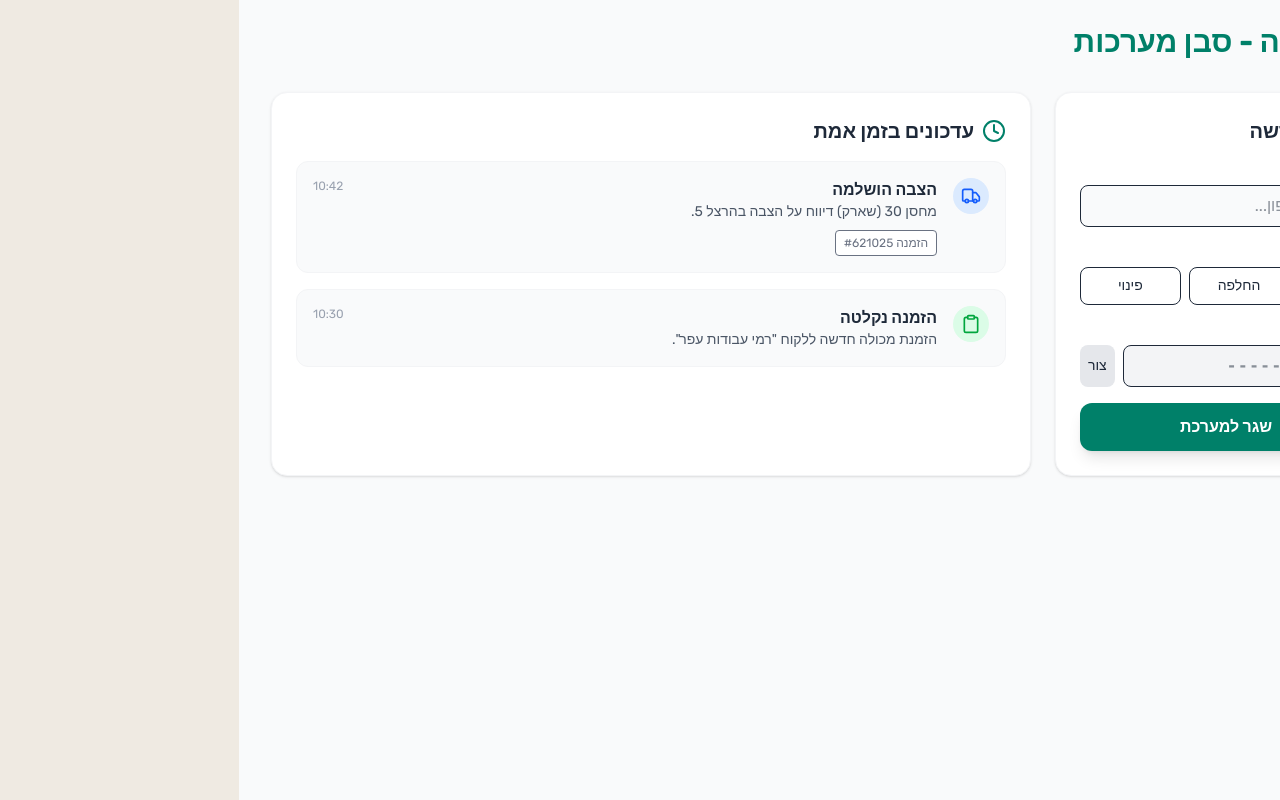
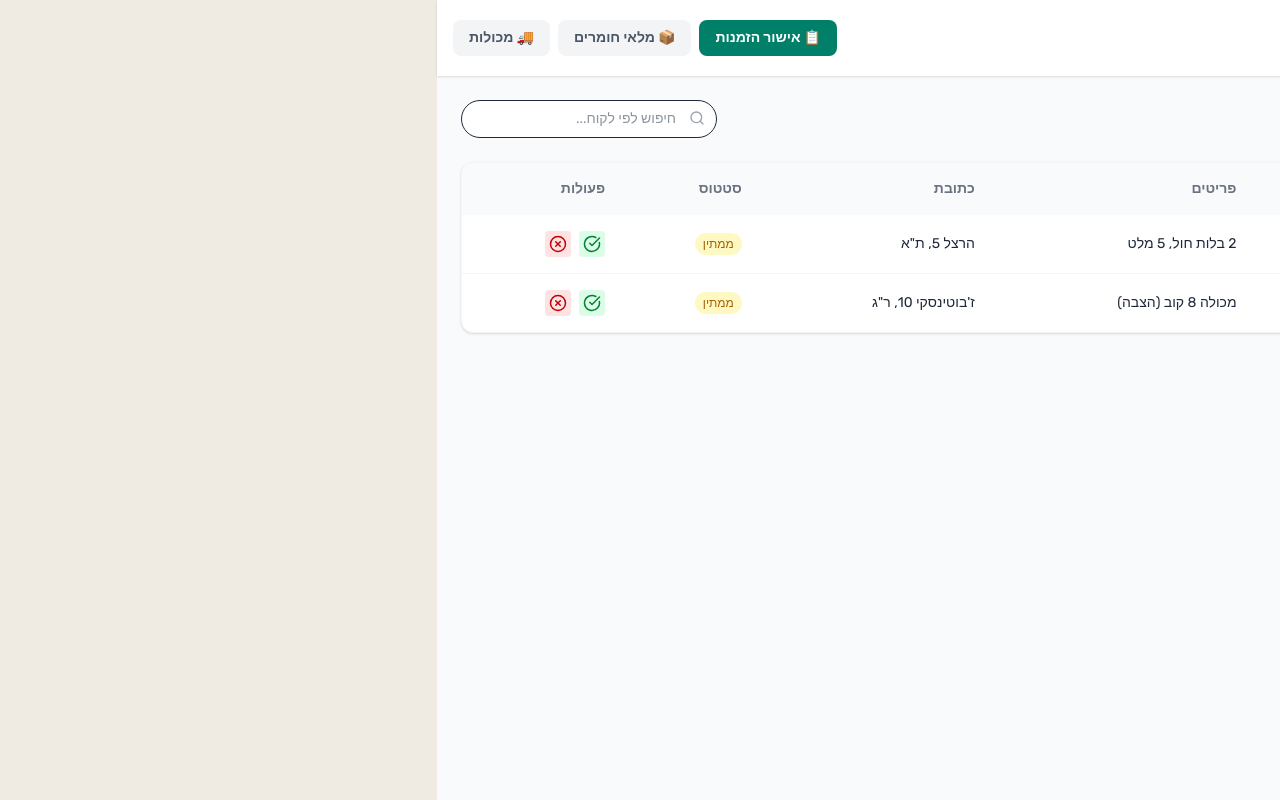
Before and after one commit to saban942025-cyber/ap94, a Next.js app: page /staff/dashboard in a window 1280 px wide. Built offline with nearby package versions, Linux system fonts and the light colour scheme.

Commit message:
Update page.tsx

```diff
--- a/src/app/staff/dashboard/page.tsx
+++ b/src/app/staff/dashboard/page.tsx
@@ -1,103 +1,206 @@
 'use client';
 import React, { useState } from 'react';
-import { Plus, Send, Clipboard, Truck, Clock } from 'lucide-react';
+import {
+  ClipboardCheck,
+  Package,
+  Truck,
+  CheckCircle,
+  XCircle,
+  AlertTriangle,
+  Search,
+  Plus
+} from 'lucide-react';
 
-export default function StaffDashboard() {
-  const [orderId, setOrderId] = useState('');
-
-  const generateOrderId = () => {
-    // מייצר מספר רנדומלי בן 6 ספרות
-    const id = Math.floor(100000 + Math.random() * 900000).toString();
-    setOrderId(id);
-  };
+export default function CombinedDashboard() {
+  const [activeTab, setActiveTab] = useState('orders'); // orders | inventory | containers
 
   return (
-    <div className="min-h-screen bg-gray-50 text-gray-800 p-6" dir="rtl">
-      <div className="max-w-6xl mx-auto">
-        <h1 className="text-3xl font-bold text-[#008069] mb-8">מרכז שליטה - סבן מערכות</h1>
+    <div className="min-h-screen bg-gray-50 text-gray-800 dir-rtl">
 
-        <div className="grid grid-cols-1 md:grid-cols-3 gap-6">
+      {/* סרגל עליון - הראל */}
+      <header className="bg-white shadow-sm p-4 sticky top-0 z-20">
+        <div className="max-w-7xl mx-auto flex justify-between items-center">
+          <div className="flex items-center gap-3">
+            <div className="w-10 h-10 bg-[#008069] rounded-full flex items-center justify-center text-white font-bold text-lg">
+              ה
+            </div>
+            <div>
+              <h1 className="font-bold text-xl text-gray-800">ניהול סבן מערכות</h1>
+              <p className="text-xs text-gray-500">מחובר: הראל (מנהל)</p>
+            </div>
+          </div>
+          <div className="flex gap-2">
+             <button
+               onClick={() => setActiveTab('orders')}
+               className={`px-4 py-2 rounded-lg text-sm font-bold transition ${activeTab === 'orders' ? 'bg-[#008069] text-white' : 'bg-gray-100 text-gray-600'}`}
+             >
+               📋 אישור הזמנות
+             </button>
+             <button
+               onClick={() => setActiveTab('inventory')}
+               className={`px-4 py-2 rounded-lg text-sm font-bold transition ${activeTab === 'inventory' ? 'bg-[#008069] text-white' : 'bg-gray-100 text-gray-600'}`}
+             >
+               📦 מלאי חומרים
+             </button>
+             <button
+               onClick={() => setActiveTab('containers')}
+               className={`px-4 py-2 rounded-lg text-sm font-bold transition ${activeTab === 'containers' ? 'bg-[#008069] text-white' : 'bg-gray-100 text-gray-600'}`}
+             >
+               🚚 מכולות
+             </button>
+          </div>
+        </div>
+      </header>
 
-          {/* עמודה 1: קליטת הזמנה (Order Intake) */}
-          <div className="bg-white p-6 rounded-2xl shadow-sm border border-gray-100">
-            <h2 className="text-xl font-bold mb-4 flex items-center gap-2">
-              <Plus className="text-[#008069]" />
-              הזמנה חדשה
+      <main className="max-w-7xl mx-auto p-6">
+
+        {/* --- לשונית 1: אישור הזמנות (המשוחזר) --- */}
+        {activeTab === 'orders' && (
+          <div className="space-y-6 animate-fade-in">
+            <div className="flex justify-between items-center">
+              <h2 className="text-2xl font-bold flex items-center gap-2">
+                <ClipboardCheck className="text-[#008069]" />
+                הזמנות ממתינות לאישור
               </h2>
-
-            <div className="space-y-4">
-              <div>
-                <label className="block text-sm font-medium text-gray-700 mb-1">לקוח</label>
-                <input type="text" className="w-full p-2 border rounded-lg bg-gray-50" placeholder="הקלד שם או טלפון..." />
-              </div>
-
-              <div>
-                <label className="block text-sm font-medium text-gray-700 mb-1">סוג פעולה</label>
-                <div className="grid grid-cols-3 gap-2">
-                  <button className="p-2 border rounded-lg hover:bg-green-50 text-sm">הצבה</button>
-                  <button className="p-2 border rounded-lg hover:bg-green-50 text-sm">החלפה</button>
-                  <button className="p-2 border rounded-lg hover:bg-green-50 text-sm">פינוי</button>
+              <div className="relative">
+                <Search className="absolute right-3 top-2.5 text-gray-400 w-4 h-4" />
+                <input type="text" placeholder="חיפוש לפי לקוח..." className="pl-4 pr-10 py-2 border rounded-full bg-white text-sm w-64" />
               </div>
             </div>
 
-              <div>
-                 <label className="block text-sm font-medium text-gray-700 mb-1">מספר הזמנה</label>
-                 <div className="flex gap-2">
-                   <input type="text" value={orderId} readOnly className="w-full p-2 border rounded-lg bg-gray-100 font-mono text-center tracking-widest font-bold" placeholder="------" />
-                   <button onClick={generateOrderId} className="bg-gray-200 p-2 rounded-lg text-sm">צור</button>
+            {/* טבלת הזמנות */}
+            <div className="bg-white rounded-xl shadow-sm border border-gray-100 overflow-hidden">
+              <table className="w-full text-sm text-right">
+                <thead className="bg-gray-50 text-gray-500">
+                  <tr>
+                    <th className="p-4"># הזמנה</th>
+                    <th className="p-4">לקוח</th>
+                    <th className="p-4">פריטים</th>
+                    <th className="p-4">כתובת</th>
+                    <th className="p-4">סטטוס</th>
+                    <th className="p-4">פעולות</th>
+                  </tr>
+                </thead>
+                <tbody className="divide-y divide-gray-100">
+                  <tr className="hover:bg-gray-50">
+                    <td className="p-4 font-mono font-bold">621025</td>
+                    <td className="p-4">רמי עבודות עפר</td>
+                    <td className="p-4">2 בלות חול, 5 מלט</td>
+                    <td className="p-4">הרצל 5, ת"א</td>
+                    <td className="p-4"><span className="bg-yellow-100 text-yellow-700 px-2 py-1 rounded-full text-xs">ממתין</span></td>
+                    <td className="p-4 flex gap-2">
+                      <button className="bg-green-100 text-green-700 p-1 rounded hover:bg-green-200"><CheckCircle size={18} /></button>
+                      <button className="bg-red-100 text-red-700 p-1 rounded hover:bg-red-200"><XCircle size={18} /></button>
+                    </td>
+                  </tr>
+                  <tr className="hover:bg-gray-50">
+                    <td className="p-4 font-mono font-bold">621026</td>
+                    <td className="p-4">יוסי קבלן שיפוצים</td>
+                    <td className="p-4">מכולה 8 קוב (הצבה)</td>
+                    <td className="p-4">ז'בוטינסקי 10, ר"ג</td>
+                    <td className="p-4"><span className="bg-yellow-100 text-yellow-700 px-2 py-1 rounded-full text-xs">ממתין</span></td>
+                    <td className="p-4 flex gap-2">
+                      <button className="bg-green-100 text-green-700 p-1 rounded hover:bg-green-200"><CheckCircle size={18} /></button>
+                      <button className="bg-red-100 text-red-700 p-1 rounded hover:bg-red-200"><XCircle size={18} /></button>
+                    </td>
+                  </tr>
+                </tbody>
+              </table>
+            </div>
+          </div>
+        )}
+
+        {/* --- לשונית 2: ניהול מלאי (המשוחזר) --- */}
+        {activeTab === 'inventory' && (
+          <div className="space-y-6 animate-fade-in">
+            <div className="flex justify-between items-center">
+              <h2 className="text-2xl font-bold flex items-center gap-2">
+                <Package className="text-[#008069]" />
+                מצב מלאי נוכחי
+              </h2>
+              <button className="bg-[#008069] text-white px-4 py-2 rounded-lg text-sm flex items-center gap-2">
+                <Plus size={16} /> עדכון מלאי
+              </button>
+            </div>
+
+            <div className="grid grid-cols-1 md:grid-cols-3 gap-6">
+              {/* כרטיס מלאי 1 */}
+              <div className="bg-white p-6 rounded-xl shadow-sm border border-gray-100">
+                <div className="flex justify-between items-start mb-4">
+                   <div className="bg-blue-100 p-3 rounded-lg text-blue-600"><Package size={24} /></div>
+                   <span className="text-green-600 bg-green-50 px-2 py-1 rounded text-xs font-bold">תקין</span>
+                </div>
+                <h3 className="text-lg font-bold">חול ים (בלות)</h3>
+                <p className="text-3xl font-bold mt-2">142 <span className="text-sm text-gray-400 font-normal">יח'</span></p>
+                <div className="mt-4 h-2 bg-gray-100 rounded-full overflow-hidden">
+                   <div className="h-full bg-blue-500 w-[70%]"></div>
                 </div>
               </div>
 
-              <button className="w-full bg-[#008069] text-white py-3 rounded-xl font-bold hover:bg-[#006e5a] transition shadow-lg mt-4 flex items-center justify-center gap-2">
-                <Send size={18} />
-                שגר למערכת
+              {/* כרטיס מלאי 2 */}
+              <div className="bg-white p-6 rounded-xl shadow-sm border border-gray-100">
+                <div className="flex justify-between items-start mb-4">
+                   <div className="bg-gray-100 p-3 rounded-lg text-gray-600"><Package size={24} /></div>
+                   <span className="text-red-600 bg-red-50 px-2 py-1 rounded text-xs font-bold">נמוך</span>
+                </div>
+                <h3 className="text-lg font-bold">מלט שחור</h3>
+                <p className="text-3xl font-bold mt-2">15 <span className="text-sm text-gray-400 font-normal">משטחים</span></p>
+                <div className="mt-4 h-2 bg-gray-100 rounded-full overflow-hidden">
+                   <div className="h-full bg-red-500 w-[15%]"></div>
+                </div>
+              </div>
+            </div>
+          </div>
+        )}
+
+        {/* --- לשונית 3: ניהול מכולות (החדש) --- */}
+        {activeTab === 'containers' && (
+          <div className="space-y-6 animate-fade-in">
+            <h2 className="text-2xl font-bold flex items-center gap-2">
+              <Truck className="text-[#008069]" />
+              שיגור מכולות וקבלנים
+            </h2>
+
+            <div className="grid grid-cols-1 lg:grid-cols-2 gap-6">
+               <div className="bg-white p-6 rounded-xl shadow-sm border border-gray-100">
+                 <h3 className="font-bold mb-4">קליטת הזמנת מכולה</h3>
+                 <div className="space-y-3">
+                   <input type="text" placeholder="שם הלקוח" className="w-full p-2 border rounded bg-gray-50" />
+                   <select className="w-full p-2 border rounded bg-gray-50">
+                     <option>הצבה (8 קוב)</option>
+                     <option>החלפה</option>
+                     <option>פינוי סופי</option>
+                   </select>
+                   <button className="w-full bg-[#008069] text-white py-3 rounded-lg font-bold hover:bg-[#006e5a]">
+                     שגר לקבלן מבצע
                    </button>
                  </div>
                </div>
 
-          {/* עמודה 2: ה"סטורי" (Live Feed) */}
-          <div className="bg-white p-6 rounded-2xl shadow-sm border border-gray-100 md:col-span-2">
-            <h2 className="text-xl font-bold mb-4 flex items-center gap-2">
-              <Clock className="text-[#008069]" />
-              עדכונים בזמן אמת
-            </h2>
-
-            <div className="space-y-4">
-              {/* אייטם לדוגמה 1 */}
-              <div className="flex items-start gap-4 p-4 bg-gray-50 rounded-xl border border-gray-100">
-                <div className="bg-blue-100 p-2 rounded-full text-blue-600">
-                  <Truck size={20} />
+               <div className="bg-white p-6 rounded-xl shadow-sm border border-gray-100">
+                 <h3 className="font-bold mb-4">סטטוס מכולות בשטח</h3>
+                 <div className="space-y-3">
+                    <div className="flex items-center justify-between p-3 bg-gray-50 rounded border border-gray-200">
+                       <div>
+                         <p className="font-bold text-sm">הרצל 5 (רמי)</p>
+                         <p className="text-xs text-red-500">יום 9/10 - עומד לפוג</p>
                        </div>
-                <div className="flex-1">
-                  <div className="flex justify-between">
-                    <h3 className="font-bold">הצבה הושלמה</h3>
-                    <span className="text-xs text-gray-400">10:42</span>
+                       <AlertTriangle className="text-red-500" size={20} />
                     </div>
-                  <p className="text-sm text-gray-600">מחסן 30 (שארק) דיווח על הצבה בהרצל 5.</p>
-                  <div className="mt-2 text-xs bg-white px-2 py-1 rounded border inline-block text-gray-500">
-                    הזמנה #621025
+                    <div className="flex items-center justify-between p-3 bg-gray-50 rounded border border-gray-200">
+                       <div>
+                         <p className="font-bold text-sm">גן העיר (יוסי)</p>
+                         <p className="text-xs text-green-500">יום 2/10 - תקין</p>
                        </div>
-                </div>
-              </div>
-
-              {/* אייטם לדוגמה 2 */}
-              <div className="flex items-start gap-4 p-4 bg-gray-50 rounded-xl border border-gray-100">
-                <div className="bg-green-100 p-2 rounded-full text-green-600">
-                  <Clipboard size={20} />
-                </div>
-                <div className="flex-1">
-                  <div className="flex justify-between">
-                    <h3 className="font-bold">הזמנה נקלטה</h3>
-                    <span className="text-xs text-gray-400">10:30</span>
-                  </div>
-                  <p className="text-sm text-gray-600">הזמנת מכולה חדשה ללקוח "רמי עבודות עפר".</p>
+                       <Truck className="text-green-500" size={20} />
                     </div>
                  </div>
                </div>
             </div>
+          </div>
+        )}
 
-        </div>
-      </div>
+      </main>
     </div>
   );
 }
```
Lines whose indentation alone changed are shown as unchanged.
